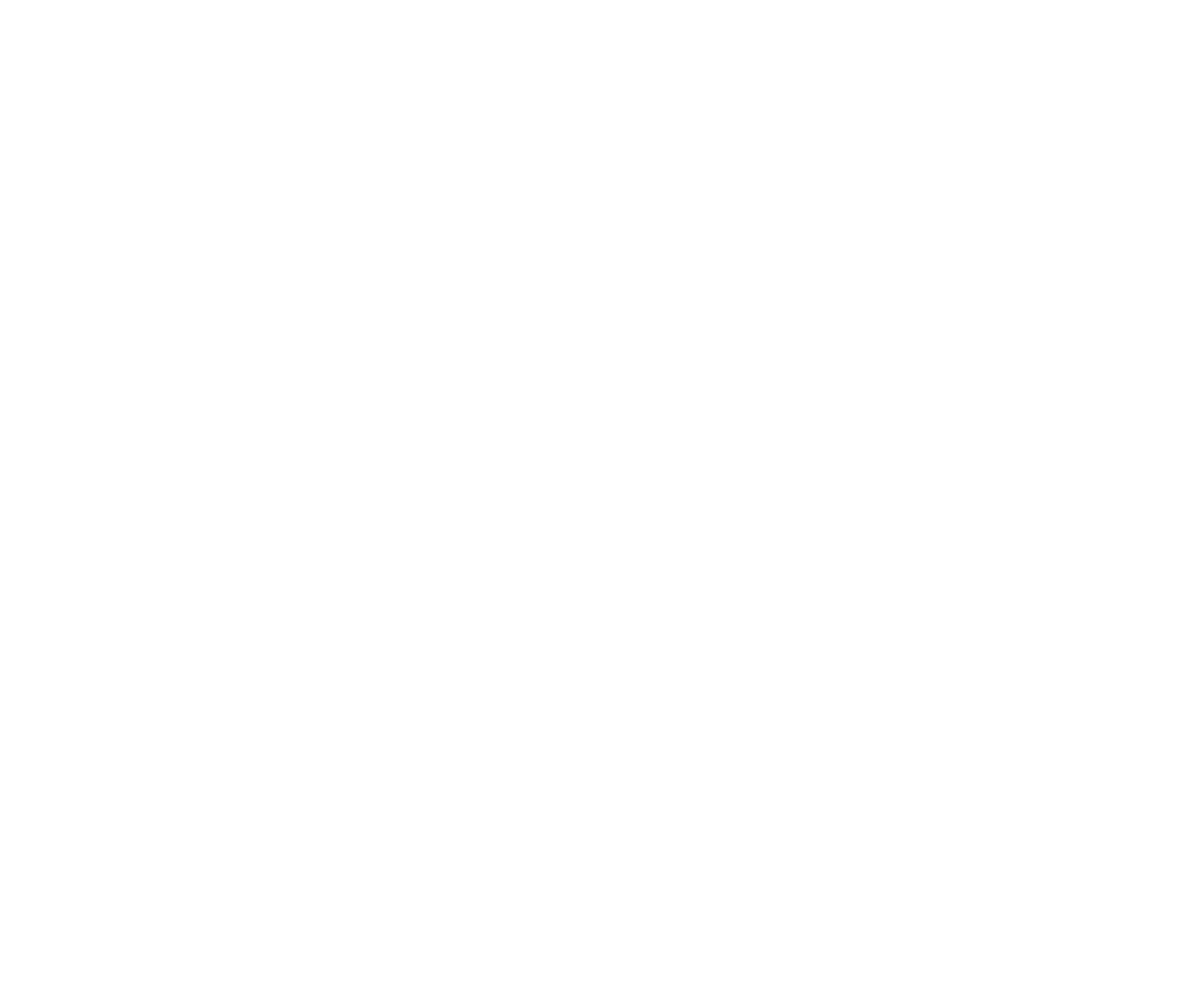
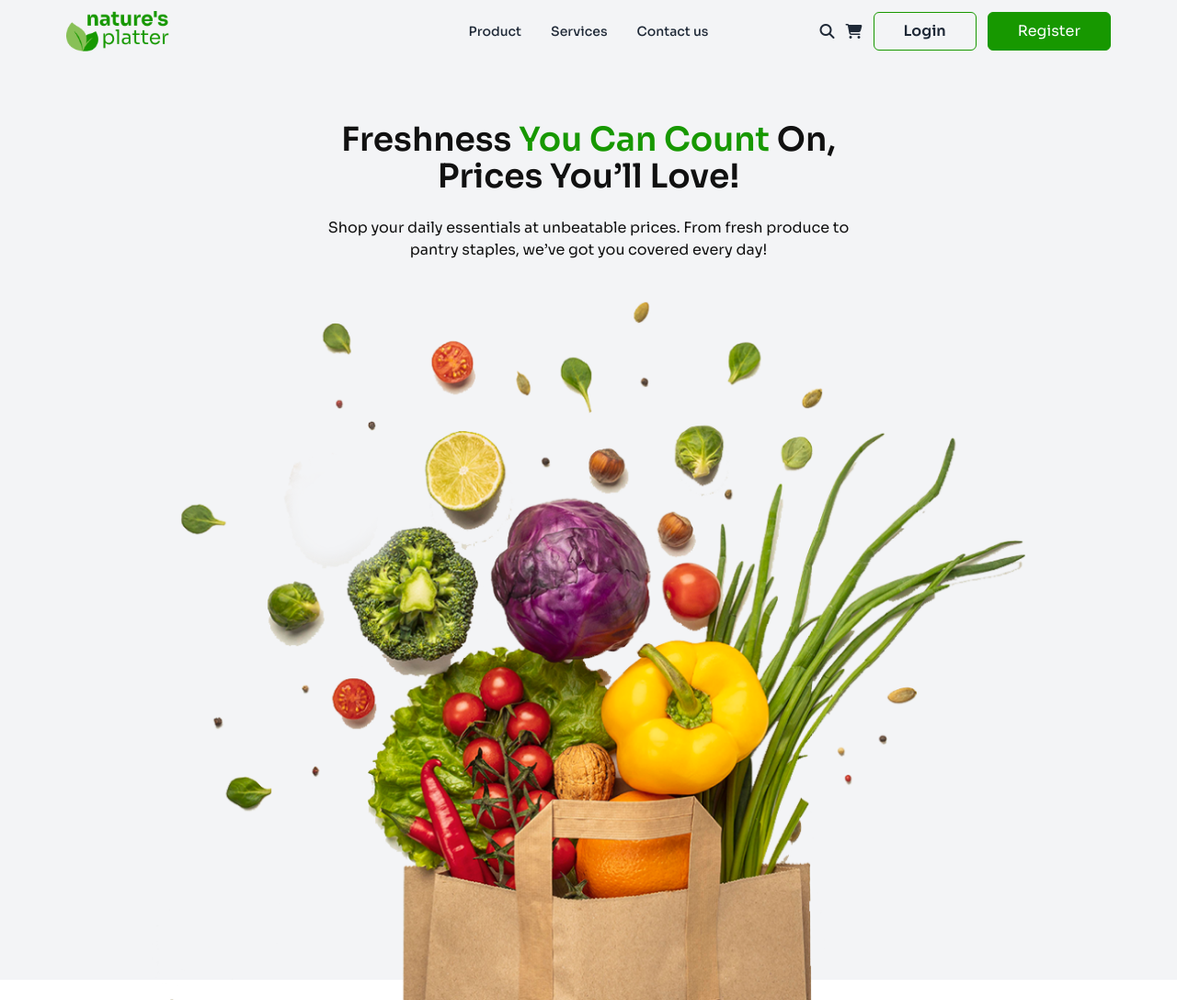
Before and after one commit to AAzizshishir/Assignment-03, a plain HTML site: page index.html in a window 1280 px wide. Shown: the whole page at 92% size. Before the commit the page ends 800 px from the top, so only its background shows below. Drawn offline with nearby package versions, Linux system fonts and the light colour scheme.

Commit message:
added header section

```diff
--- a/index.html
+++ b/index.html
@@ -3,7 +3,7 @@
   <head>
     <meta charset="UTF-8" />
     <meta name="viewport" content="width=device-width, initial-scale=1.0" />
-    <title>Vegitable Shop</title>
+    <title>Vegetable Shop</title>
 
     <!-- Google Fonts -->
     <link rel="preconnect" href="https://fonts.googleapis.com" />
@@ -40,12 +40,90 @@
               customFont: ["Sora", "serif"],
             },
             colors: {
-              clifford: "#da373d",
+              mainColor: "rgb(23, 152, 0)",
+              textBlack: "rgb(17,17,17)",
+              btnHover: "rgb(37, 203, 8)",
+              cardBg1: "rgb(17, 84, 20)",
+              cardBg2: "rgb(16, 40, 97)",
             },
           },
         },
       };
     </script>
   </head>
-  <body class="font-customFont"></body>
+  <body class="font-customFont">
+    <!-- Header Section -->
+    <header class="bg-gray-100">
+      <!-- Navigation -->
+      <nav class="md:px-16 px-4 border-b border-mainColor md:border-0">
+        <div class="navbar">
+          <div class="navbar-start">
+            <div>
+              <img class="w-28" src="./c2-assets/logo-header.png" alt="Logo" />
+            </div>
+          </div>
+          <div class="navbar-center hidden lg:flex">
+            <ul class="menu menu-horizontal px-1">
+              <li><a href="#" class="font-medium">Product</a></li>
+              <li><a href="#" class="font-medium">Services</a></li>
+              <li><a href="#" class="font-medium">Contact us</a></li>
+            </ul>
+          </div>
+          <div class="navbar-end space-x-3">
+            <i
+              class="fa-solid fa-magnifying-glass hidden md:block cursor-pointer"
+            ></i>
+            <i
+              class="fa-solid fa-cart-shopping hidden md:block cursor-pointer"
+            ></i>
+            <button
+              class="px-8 py-2 border border-mainColor rounded-md font-semibold hover:bg-btnHover duration-300 hover:text-white hidden md:block"
+            >
+              Login
+            </button>
+            <button
+              class="px-8 py-2 border border-mainColor bg-mainColor text-white rounded-md hover:bg-btnHover duration-300 hover:text-white hidden md:block"
+            >
+              Register
+            </button>
+            <i
+              class="fa-solid fa-bars text-mainColor text-2xl block md:hidden"
+            ></i>
+          </div>
+        </div>
+      </nav>
+      <!-- Navigation End -->
+
+      <!-- Banner -->
+      <div class="mt-16">
+        <!-- Text Content -->
+        <div class="md:w-1/2 px-7 mx-auto text-center">
+          <h1 class="font-semibold text-4xl text-textBlack mb-6">
+            Freshness <span class="text-mainColor">You Can Count</span> On,
+            Prices You’ll Love!
+          </h1>
+          <p class="text-textBlack">
+            Shop your daily essentials at unbeatable prices. From fresh produce
+            to pantry staples, we’ve got you covered every day!
+          </p>
+        </div>
+
+        <!-- Image Container -->
+        <div class="md:w-[950px] md:h-[750px] mx-auto mt-8">
+          <img
+            class="w-full"
+            src="./c2-assets/hero-vegetables.png"
+            alt="Vegetables"
+          />
+        </div>
+      </div>
+    </header>
+    <!-- Header Section End -->
+
+    <!-- Main Section -->
+    <main></main>
+
+    <!-- Footer Section -->
+    <footer></footer>
+  </body>
 </html>
```
